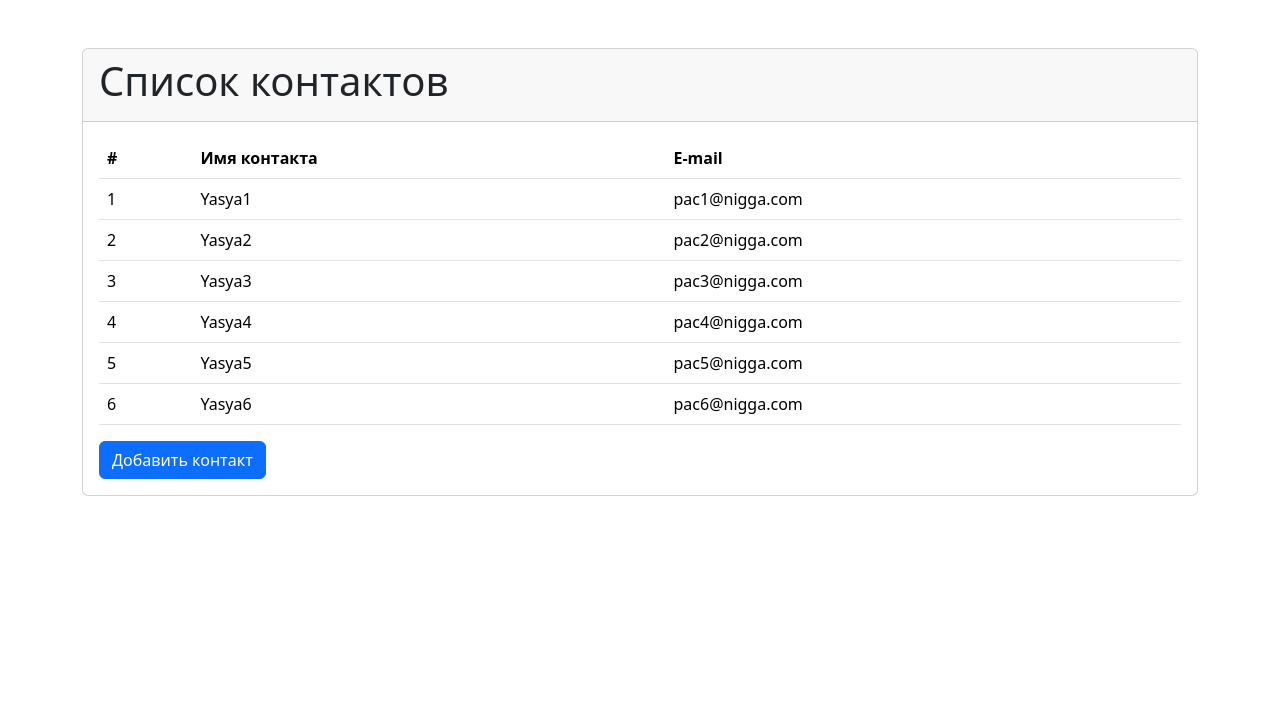
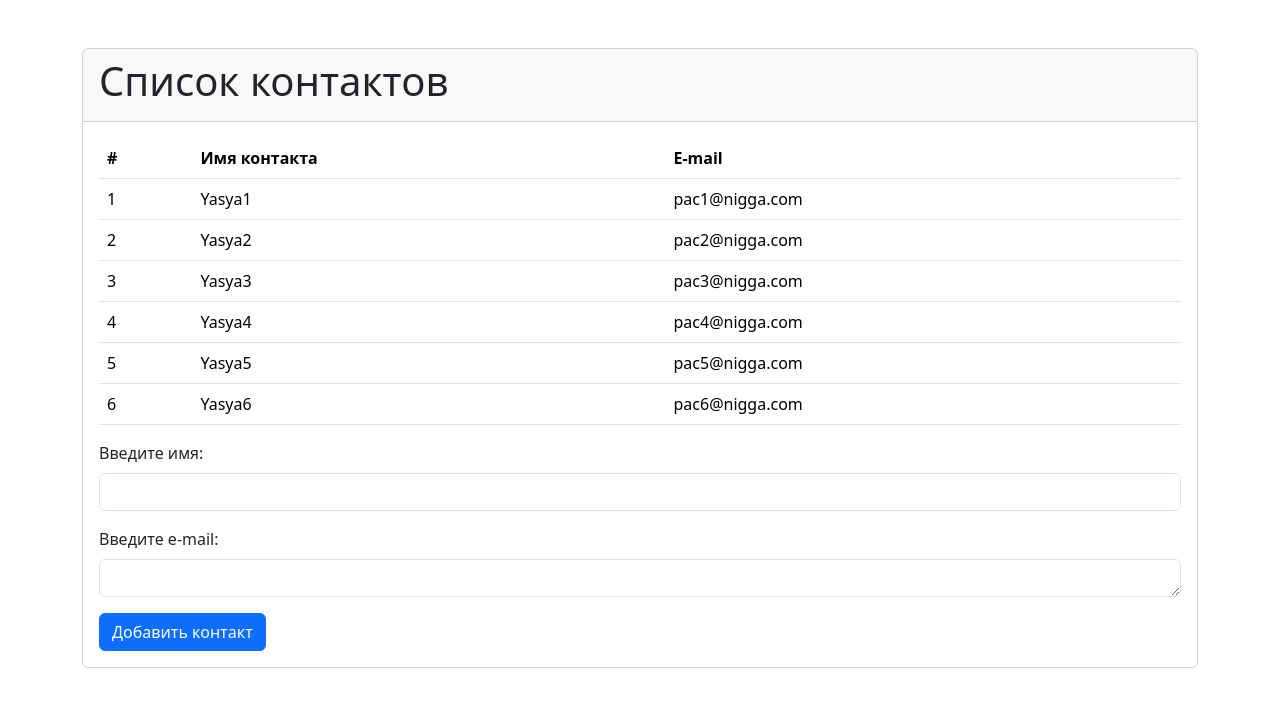
Before and after one commit to rkudashev/ContactClient, a React (Create React App) app in the folder client/: page / in a window 1280 px wide. Shown: the top 706 px of the page. Built offline with nearby package versions, Linux system fonts and the light colour scheme.

Commit message:
Добавил форму для ввода данных.

```diff
--- a/client/src/App.js
+++ b/client/src/App.js
@@ -1,5 +1,6 @@
 import React, {useState} from "react";
 import TableContact from "./layout/TableContact/TableContact";
+import FormContact from "./layout/FormContact/FormContact";
 
 
 
@@ -38,12 +39,7 @@ const App = () => {
 
         <div className="card-body">
           <TableContact contacts={contacts}/>
-          <div>
-            <button className="btn btn-primary"
-                    onClick={() => {addContact()}}>
-              Добавить контакт
-            </button>
-          </div>
+          <FormContact addContact={addContact}/>
         </div>
       </div>
     </div>
--- /dev/null
+++ b/client/src/layout/FormContact/FormContact.jsx
@@ -0,0 +1,32 @@
+import React from "react";
+
+
+const FormContact = (props) => {
+  return(
+    <div>
+      <div className="mb-3">
+        <form>
+          <div className="mb-3">
+            <label className="form-label">Введите имя:</label>
+            <input className="form-control" type="text"/>
+          </div>
+
+          <div className="mb-3">
+            <label className="form-label">Введите e-mail:</label>
+            <textarea className="form-control" rows={1}></textarea>
+          </div>
+        </form>
+      </div>
+
+      <div>
+        <button className="btn btn-primary"
+                onClick={() => {props.addContact()}}
+            >
+          Добавить контакт
+        </button>
+      </div>
+    </div>
+  );
+}
+
+export default FormContact;
```
